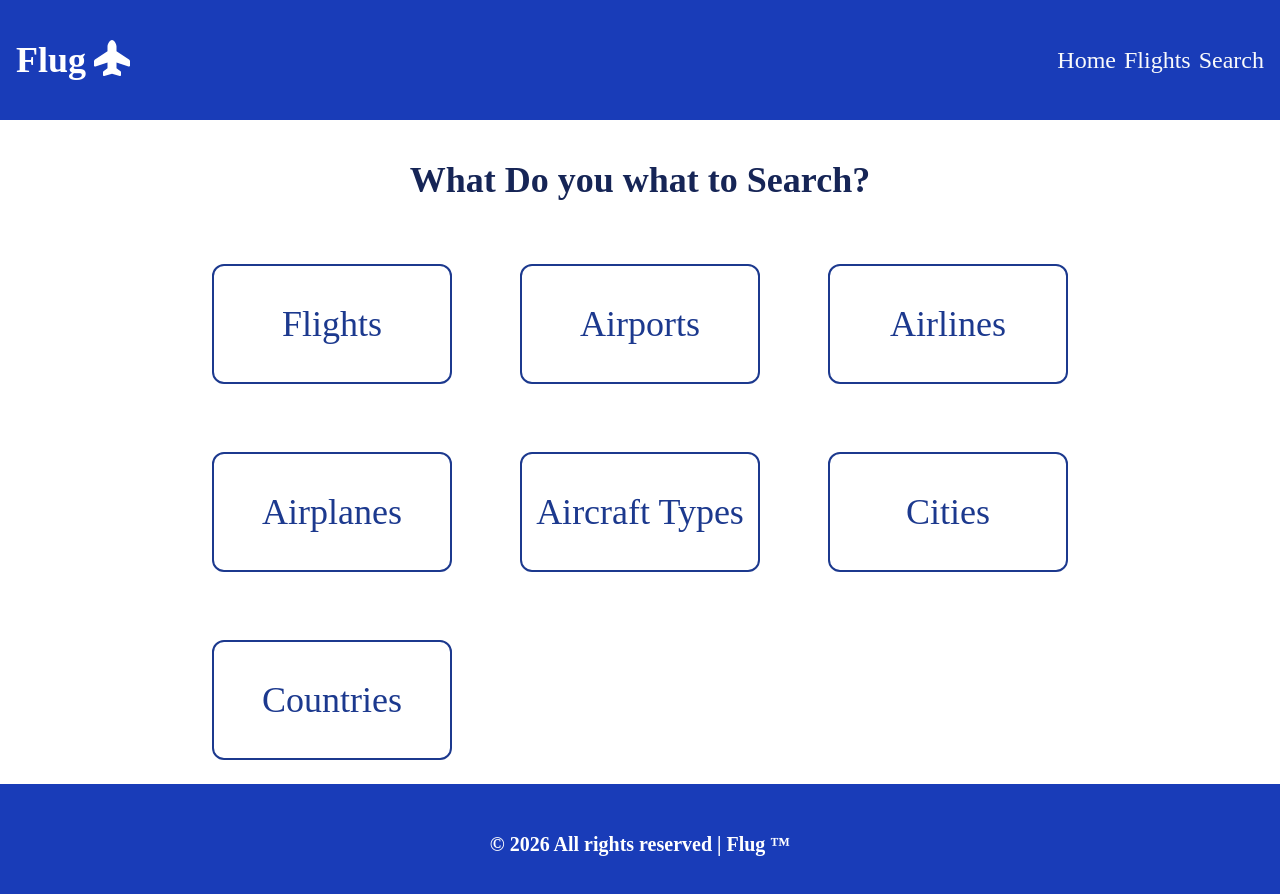
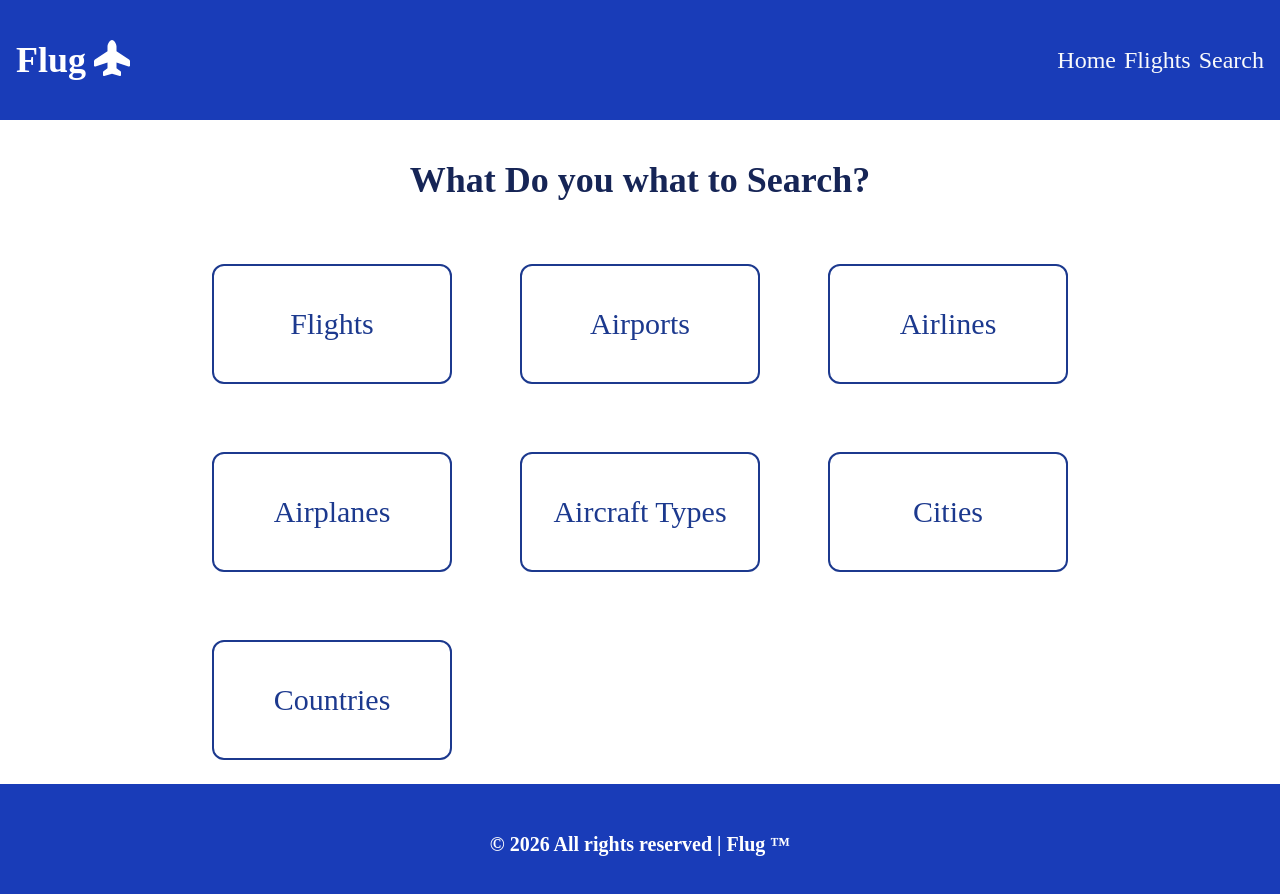
Before and after one commit to lucky-KRMU/Flug, a React (Vite) app: page /search in a window 1280 px wide. Shown: the top 894 px of the page. Built offline with nearby package versions, Linux system fonts and the light colour scheme; a web font is replaced by a local one.

Commit message:
add Loading Page

```diff
--- /dev/null
+++ b/src/Components/Loading/Loading.jsx
@@ -0,0 +1,14 @@
+import React from 'react'
+import { FaPlaneCircleCheck } from 'react-icons/fa6'
+
+function Loading() {
+    return (
+        <>
+            <div className='text-5xl flex items-center justify-center gap-4 w-full animate-pulse text-blue-900 font-bold min-h-[70vh]'>
+             <FaPlaneCircleCheck/>   Loading...
+            </div>
+        </>
+    )
+}
+
+export default Loading
--- a/src/Components/Search/Search.jsx
+++ b/src/Components/Search/Search.jsx
@@ -1,10 +1,11 @@
 import React, {useEffect} from 'react'
 import { Link } from 'react-router';
+import Loading from '../Loading/Loading';
 
 function SearchCard({Heading, to}) {
     return(
         <>
-            <h3 className='h-30 w-60 m-6 text-4xl text-blue-900 flex items-center justify-center border-2 rounded-xl cursor-pointer hover:scale-[1.2] hover:font-semibold hover:border-4 hover:rounded-3xl duration-200 ease-out '><Link to={to}>{Heading}</Link></h3>
+            <h3 className='h-30 w-60 m-6 text-3xl text-blue-900 flex items-center justify-center border-2 rounded-xl cursor-pointer hover:scale-[1.2] hover:font-semibold hover:border-4 hover:rounded-3xl duration-200 ease-out '><Link to={to}>{Heading}</Link></h3>
 
         </>
     );
```
